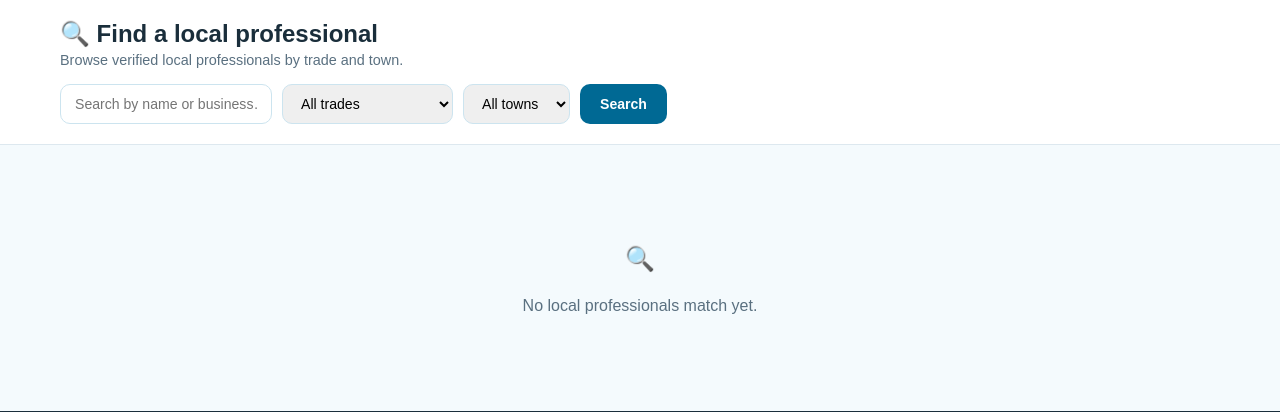
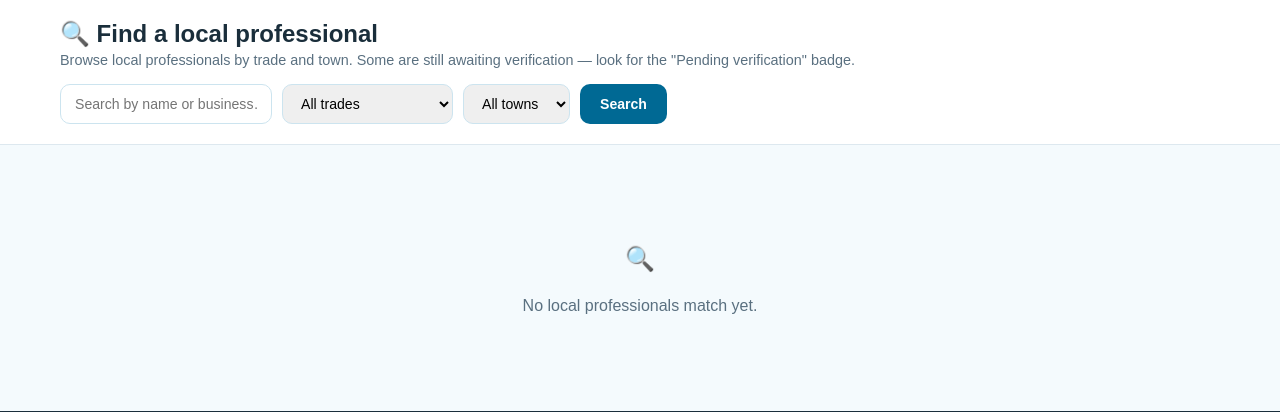
Before and after one commit to cameronmar/tradie-website, a Django app: page /professionals/ in a window 1280 px wide. Shown: the part 64-476 px from the top of the page. Run offline with Django 5.2, Linux system fonts and the light colour scheme; data comes from the database, SQL or seed files in the repository.

Commit message:
Show pending-verification tradies in the local pro directory with a badge

```diff
--- a/marketplace/templates/marketplace/browse_tradies.html
+++ b/marketplace/templates/marketplace/browse_tradies.html
@@ -13,7 +13,7 @@
 .pro-grid{display:grid;gap:18px;grid-template-columns:repeat(auto-fill,minmax(240px,1fr));padding:26px 0 30px;}
 .pc{background:var(--white);border-radius:16px;box-shadow:0 4px 18px rgba(0,80,120,.08);overflow:hidden;text-decoration:none;color:inherit;display:block;transition:box-shadow .2s;padding:18px;}
 .pc:hover{box-shadow:0 8px 28px rgba(0,80,120,.14);}
-.pc-name{font-size:1.02rem;font-weight:700;margin-bottom:2px;}
+.pc-name{font-size:1.02rem;font-weight:700;margin-bottom:2px;display:flex;align-items:center;gap:6px;flex-wrap:wrap;}
 .pc-business{font-size:.82rem;color:var(--muted);margin-bottom:8px;}
 .pc-trades{display:flex;flex-wrap:wrap;gap:5px;margin-bottom:9px;}
 .pc-trade{background:var(--blue-light);color:var(--blue);border-radius:16px;padding:3px 10px;font-size:.72rem;font-weight:700;}
@@ -28,7 +28,7 @@
 <div class="pro-hdr">
   <div class="container">
     <h1>🔍 Find a local professional</h1>
-    <p>Browse verified local professionals by trade and town.</p>
+    <p>Browse local professionals by trade and town. Some are still awaiting verification — look for the "Pending verification" badge.</p>
     <form method="get" class="pro-filters">
       <input type="text" name="q" placeholder="Search by name or business…" value="{{ keyword_filter }}">
       <select name="category">
@@ -52,7 +52,10 @@
   <div class="pro-grid">
     {% for profile in profiles %}
     <a href="{% url 'tradie_profile' profile.user.pk %}" class="pc">
-      <div class="pc-name">{{ profile.user.full_name }}</div>
+      <div class="pc-name">
+        {{ profile.user.full_name }}
+        {% if profile.verification_status == 'pending' %}<span class="chip chip-pending" title="This local professional's documents are still being reviewed by our admin team.">⏳ Pending verification</span>{% endif %}
+      </div>
       {% if profile.business_name %}<div class="pc-business">{{ profile.business_name }}</div>{% endif %}
       <div class="pc-trades">
         {% for label in profile.trades_display %}
--- a/marketplace/views.py
+++ b/marketplace/views.py
@@ -435,16 +435,22 @@
     # noted elsewhere (Sponsor.placements, MarketListing.available_dates):
     # containment queries don't behave identically on SQLite vs Postgres, so
     # those two filters are applied in Python over the already-narrowed
-    # (approved-only, optionally keyword-filtered) queryset rather than at
-    # the DB level.
+    # (optionally keyword-filtered) queryset rather than at the DB level.
+    #
+    # Pending tradies are shown too (with a "Pending verification" badge in
+    # the template) — same "browse while awaiting verification" policy as
+    # quoting itself (TradieProfile.can_quote()). Rejected/suspended accounts
+    # are excluded outright.
     category = request.GET.get('category', '').strip()
     town     = request.GET.get('town', '').strip()
     keyword  = request.GET.get('q', '').strip()
 
     qs = (
-        TradieProfile.objects.filter(verification_status=TradieProfile.VERIFICATION_APPROVED)
+        TradieProfile.objects.filter(
+            verification_status__in=[TradieProfile.VERIFICATION_PENDING, TradieProfile.VERIFICATION_APPROVED]
+        )
         .select_related('user')
-        .order_by('business_name')
+        .order_by('verification_status', 'business_name')
     )
     if keyword:
         qs = qs.filter(
```
